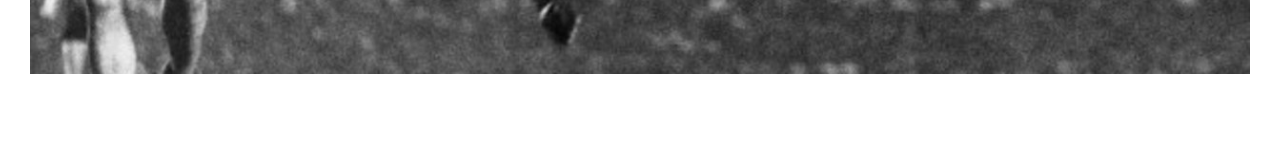
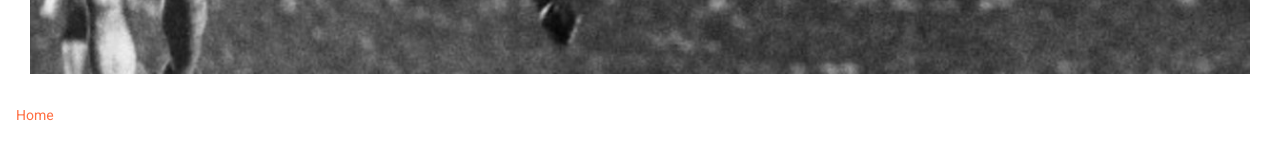
Before and after one commit to chadblack/2023SPORT, an MkDocs documentation site: the page built from docs/index.md, in a window 1280 px wide. Shown: the part 708-868 px from the top of the page. Built offline with MkDocs 1.6.1 and Material for MkDocs 9.7.7, drawn with Linux system fonts in a browser that asks for light colours.

Commit message:
changing home template

```diff
--- a/docs/overrides/home.html
+++ b/docs/overrides/home.html
@@ -43,20 +43,6 @@
     .md-content {
       display: none;
     }
-
-    /* Hide table of contents */
-    @media screen and (min-width: 60em) {
-      .md-sidebar--secondary {
-        display: none;
-      }
-    }
-
-    /* Hide navigation */
-    @media screen and (min-width: 76.25em) {
-      .md-sidebar--primary {
-        display: none;
-      }
-    }
   </style>
 
   <!-- Hero for landing page -->
--- a/mkdocs.yml
+++ b/mkdocs.yml
@@ -74,4 +74,4 @@
   - Syllabus: syllabus.md
   - Assignments: assignments.md
   - Calendar: calendar.md
-  - Resources: resources/
+  - Resources: resources/resources.md
```
Also changed, not shown: docs/resources/index.md (deleted), docs/resources/resources.md (added).
